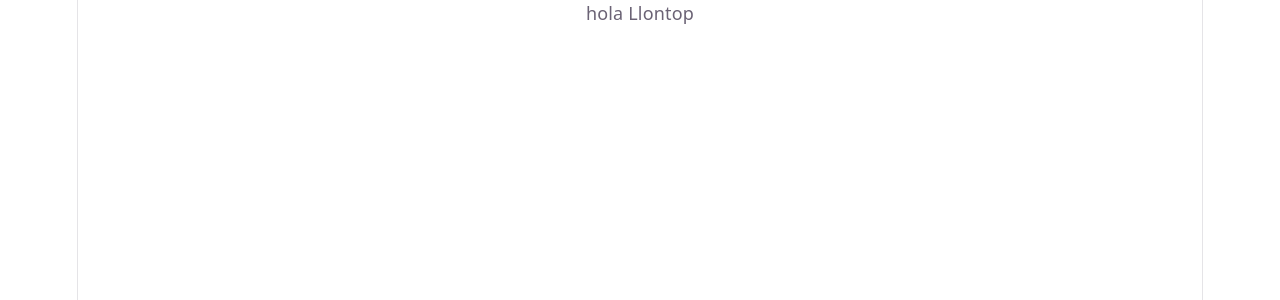
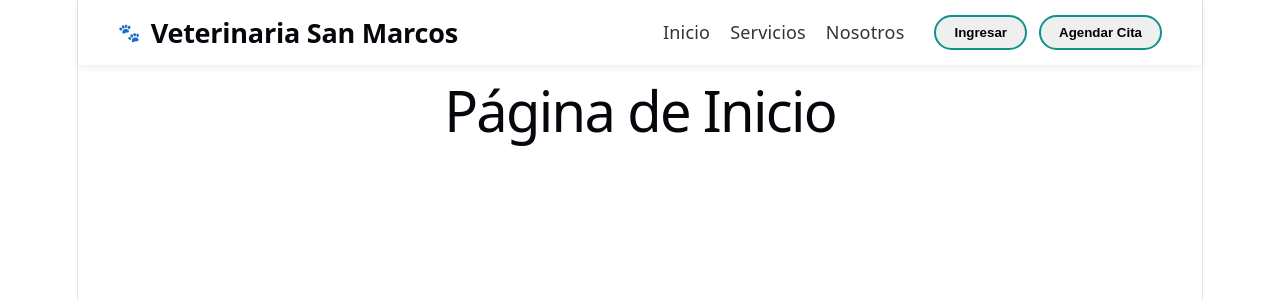
Before and after one commit to trembo25/web-veterinaria-react, a React (Vite) app: page / in a window 1280 px wide. Shown: the top 300 px of the page. Built offline with nearby package versions, Linux system fonts and the light colour scheme.

Commit message:
avance pagina principal creacion header y boton

```diff
--- a/src/App.css
+++ b/src/App.css
@@ -1,184 +1,81 @@
-.counter {
-  font-size: 16px;
-  padding: 5px 10px;
-  border-radius: 5px;
-  color: var(--accent);
-  background: var(--accent-bg);
-  border: 2px solid transparent;
-  transition: border-color 0.3s;
-  margin-bottom: 24px;
-
-  &:hover {
-    border-color: var(--accent-border);
-  }
-  &:focus-visible {
-    outline: 2px solid var(--accent);
-    outline-offset: 2px;
-  }
+/* Estilos para el Header principal */
+.header-container {
+  display: flex;
+  justify-content: space-between;
+  align-items: center;
+  padding: 15px 40px;
+  background-color: #ffffff;
+  box-shadow: 0 2px 8px rgba(0, 0, 0, 0.08);
 }
 
-.hero {
-  position: relative;
-
-  .base,
-  .framework,
-  .vite {
-    inset-inline: 0;
-    margin: 0 auto;
+/* Alineación del Logo */
+.logo {
+  display: flex;
+  align-items: center;
+  gap: 10px;
+  color: #0d9488; /* Color verde/turquesa institucional */
 }
 
-  .base {
-    width: 170px;
-    position: relative;
-    z-index: 0;
+.logo h2 {
+  margin: 0;
+  font-size: 1.5rem;
+  font-weight: bold;
 }
 
-  .framework,
-  .vite {
-    position: absolute;
+/* Alineación de la barra de navegación */
+.navbar {
+  display: flex;
+  align-items: center;
+  gap: 30px;
 }
 
-  .framework {
-    z-index: 1;
-    top: 34px;
-    height: 28px;
-    transform: perspective(2000px) rotateZ(300deg) rotateX(44deg) rotateY(39deg)
-      scale(1.4);
+.nav-links {
+  display: flex;
+  gap: 20px;
 }
 
-  .vite {
-    z-index: 0;
-    top: 107px;
-    height: 26px;
-    width: auto;
-    transform: perspective(2000px) rotateZ(300deg) rotateX(40deg) rotateY(39deg)
-      scale(0.8);
-  }
+.nav-links a {
+  text-decoration: none;
+  color: #333333;
+  font-weight: 500;
+  transition: color 0.2s;
 }
 
-#center {
-  display: flex;
-  flex-direction: column;
-  gap: 25px;
-  place-content: center;
-  place-items: center;
-  flex-grow: 1;
-
-  @media (max-width: 1024px) {
-    padding: 32px 20px 24px;
-    gap: 18px;
-  }
+.nav-links a:hover {
+  color: #0d9488;
 }
 
-#next-steps {
+.nav-buttons {
   display: flex;
-  border-top: 1px solid var(--border);
-  text-align: left;
-
-  & > div {
-    flex: 1 1 0;
-    padding: 32px;
-    @media (max-width: 1024px) {
-      padding: 24px 20px;
-    }
+  gap: 12px;
 }
 
-  .icon {
-    margin-bottom: 16px;
-    width: 22px;
-    height: 22px;
+/* Estilos para nuestro Átomo Botón */
+.btn-custom {
+  padding: 8px 18px;
+  border-radius: 20px;
+  font-weight: 600;
+  cursor: pointer;
+  border: 2px solid #0d9488;
+  transition: all 0.2s ease-in-out;
 }
 
-  @media (max-width: 1024px) {
-    flex-direction: column;
-    text-align: center;
-  }
+/* Variante sólida */
+.btn-primary {
+  background-color: #0d9488;
+  color: white;
 }
 
-#docs {
-  border-right: 1px solid var(--border);
-
-  @media (max-width: 1024px) {
-    border-right: none;
-    border-bottom: 1px solid var(--border);
-  }
+.btn-primary:hover {
+  background-color: #0f766e;
 }
 
-#next-steps ul {
-  list-style: none;
-  padding: 0;
-  display: flex;
-  gap: 8px;
-  margin: 32px 0 0;
-
-  .logo {
-    height: 18px;
+/* Variante transparente */
+.btn-outline {
+  background-color: transparent;
+  color: #0d9488;
 }
 
-  a {
-    color: var(--text-h);
-    font-size: 16px;
-    border-radius: 6px;
-    background: var(--social-bg);
-    display: flex;
-    padding: 6px 12px;
-    align-items: center;
-    gap: 8px;
-    text-decoration: none;
-    transition: box-shadow 0.3s;
-
-    &:hover {
-      box-shadow: var(--shadow);
+.btn-outline:hover {
+  background-color: #f0fdf4;
 }
-    .button-icon {
-      height: 18px;
-      width: 18px;
-    }
-  }
-
-  @media (max-width: 1024px) {
-    margin-top: 20px;
-    flex-wrap: wrap;
-    justify-content: center;
-
-    li {
-      flex: 1 1 calc(50% - 8px);
-    }
-
-    a {
-      width: 100%;
-      justify-content: center;
-      box-sizing: border-box;
-    }
-  }
-}
-
-#spacer {
-  height: 88px;
-  border-top: 1px solid var(--border);
-  @media (max-width: 1024px) {
-    height: 48px;
-  }
-}
-
-.ticks {
-  position: relative;
-  width: 100%;
-
-  &::before,
-  &::after {
-    content: '';
-    position: absolute;
-    top: -4.5px;
-    border: 5px solid transparent;
-  }
-
-  &::before {
-    left: 0;
-    border-left-color: var(--border);
-  }
-  &::after {
-    right: 0;
-    border-right-color: var(--border);
-  }
-}
--- a/src/App.tsx
+++ b/src/App.tsx
@@ -1,15 +1,11 @@
-import { useState } from 'react'
-import heroImg from './assets/hero.png'
-import reactLogo from './assets/react.svg'
-import viteLogo from './assets/vite.svg'
-import './App.css'
+import "./App.css";
+import Inicio from "./assets/pages/Inicio";
 
 function App() {
+  return (
+  <Inicio />
 
-
-  return (
-   <p>hola Llontop</p>
-  )
+  );
 }
 
-export default App
+export default App;
--- /dev/null
+++ b/src/assets/pages/Inicio.tsx
@@ -0,0 +1,12 @@
+import Header from "../../components/organisms/Header";
+
+function Inicio() {
+  return (
+    <div>
+        <Header/>
+      <h1>Página de Inicio</h1>
+    </div>
+  );
+}
+
+export default Inicio;
--- /dev/null
+++ b/src/components/atoms/Boton.tsx
@@ -0,0 +1,18 @@
+interface BotonProps {
+  texto: string;
+  variante?: 'color' | 'transparente'; // Para saber si es verde o transparente con borde
+  onClick?: () => void;
+}
+
+function Boton({ texto, variante = 'color', onClick }: BotonProps) {
+  // Aplicamos clases según el tipo de botón
+  const claseBoton = variante === 'transparente' ? 'btn-transparente' : 'btn-color';
+
+  return (
+    <button className={`btn-custom ${claseBoton}`} onClick={onClick}>
+      {texto}
+    </button>
+  );
+}
+
+export default Boton;
--- /dev/null
+++ b/src/components/organisms/Header.tsx
@@ -0,0 +1,18 @@
+import NavBar from "./NavBar";
+
+function Header() {
+  return (
+    <header className="header-container">
+      {/* Logo y Nombre de la Veterinaria */}
+      <div className="logo">
+        <span>🐾</span>
+        <h2> Veterinaria San Marcos</h2>
+      </div>
+
+      {/* Menú de navegación importado */}
+      <NavBar />
+    </header>
+  );
+}
+
+export default Header;
--- /dev/null
+++ b/src/components/organisms/NavBar.tsx
@@ -0,0 +1,22 @@
+import Boton from "../atoms/Boton";
+
+function NavBar() {
+  return (
+    <nav className="navbar">
+      {/* Enlaces de navegación */}
+      <div className="nav-links">
+        <a href="#inicio">Inicio</a>
+        <a href="#servicios">Servicios</a>
+        <a href="#nosotros">Nosotros</a>
+      </div>
+
+      {/* Uso de nuestro Átomo Botón */}
+      <div className="nav-buttons">
+        <Boton texto="Ingresar" variante="transparente" />
+        <Boton texto="Agendar Cita" variante="color" />
+      </div>
+    </nav>
+  );
+}
+
+export default NavBar;
```
Also changed, not shown: src/components/molecules/Buscador.tsx (added). Lines whose indentation alone changed are shown as unchanged.
